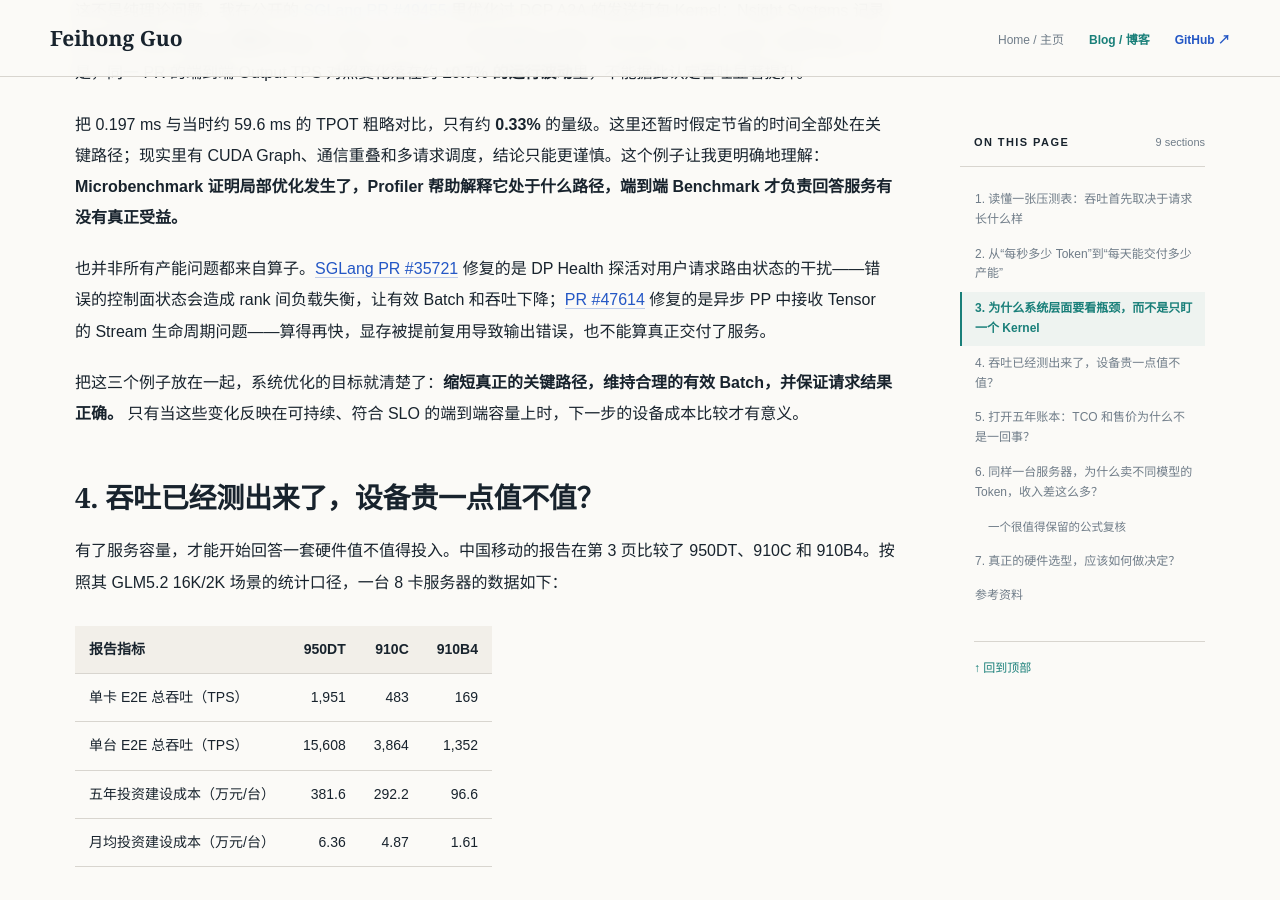
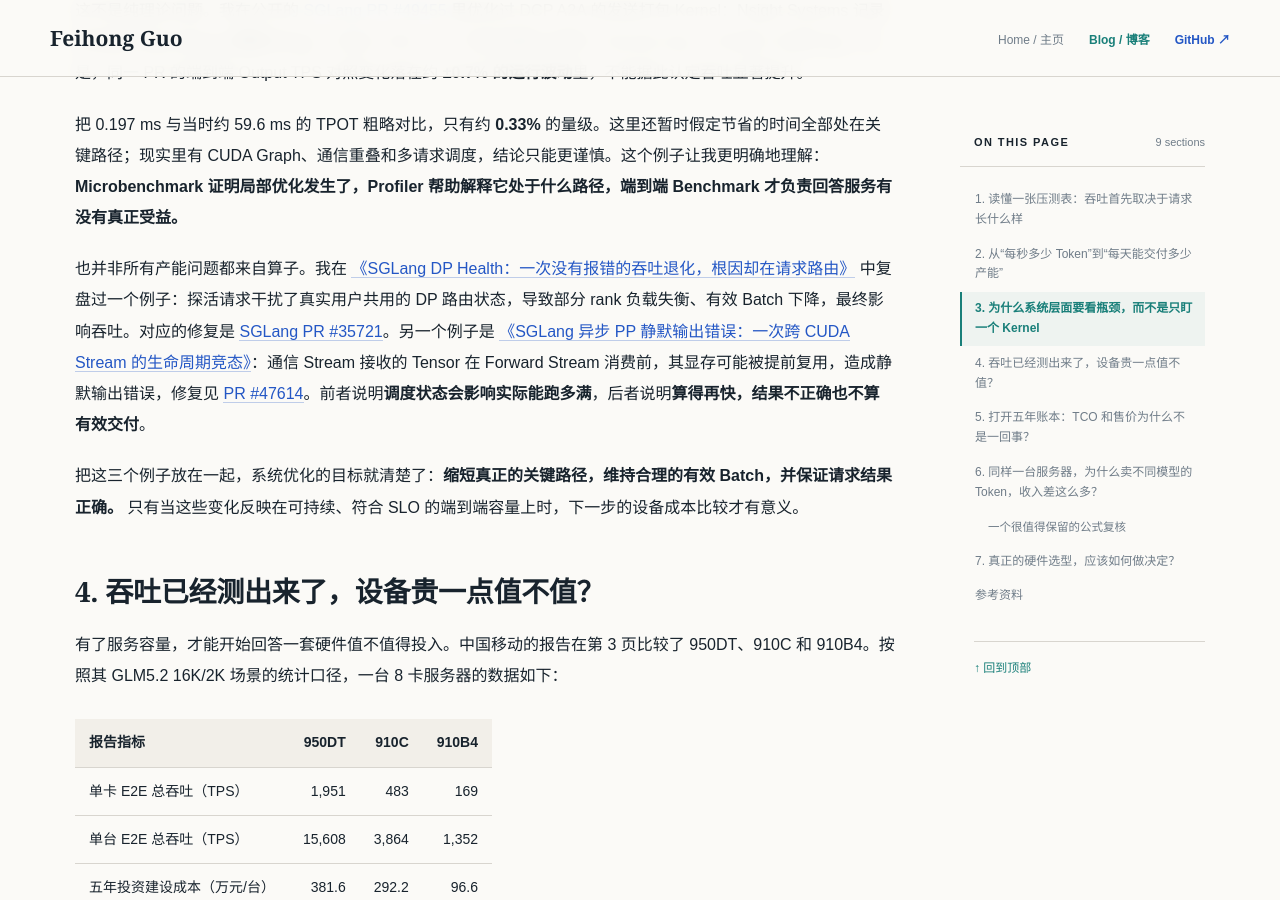
Before and after one commit to Phoenix3334/Phoenix3334.github.io, a Jekyll site: the page built from _posts/2026-11-19-benchmark-capacity-token-cost.md, in a window 1280 px wide and 900 px high, scrolled down 3783 px. Built offline with Jekyll 4.4.1, drawn with Linux system fonts in a browser that asks for light colours.

Commit message:
blog: link existing DP Health and PP Stream postmortems in TCO narrative

```diff
--- a/_posts/2026-11-19-benchmark-capacity-token-cost.md
+++ b/_posts/2026-11-19-benchmark-capacity-token-cost.md
@@ -85,7 +85,7 @@ s：这部分自身的加速倍数
 
 把 0.197 ms 与当时约 59.6 ms 的 TPOT 粗略对比，只有约 **0.33%** 的量级。这里还暂时假定节省的时间全部处在关键路径；现实里有 CUDA Graph、通信重叠和多请求调度，结论只能更谨慎。这个例子让我更明确地理解：**Microbenchmark 证明局部优化发生了，Profiler 帮助解释它处于什么路径，端到端 Benchmark 才负责回答服务有没有真正受益。**
 
-也并非所有产能问题都来自算子。[SGLang PR #35721](https://github.com/sgl-project/sglang/pull/35721) 修复的是 DP Health 探活对用户请求路由状态的干扰——错误的控制面状态会造成 rank 间负载失衡，让有效 Batch 和吞吐下降；[PR #47614](https://github.com/sgl-project/sglang/pull/47614) 修复的是异步 PP 中接收 Tensor 的 Stream 生命周期问题——算得再快，显存被提前复用导致输出错误，也不能算真正交付了服务。
+也并非所有产能问题都来自算子。我在 [《SGLang DP Health：一次没有报错的吞吐退化，根因却在请求路由》](/blog/2026/11/18/dp-health-routing-bug/) 中复盘过一个例子：探活请求干扰了真实用户共用的 DP 路由状态，导致部分 rank 负载失衡、有效 Batch 下降，最终影响吞吐。对应的修复是 [SGLang PR #35721](https://github.com/sgl-project/sglang/pull/35721)。另一个例子是 [《SGLang 异步 PP 静默输出错误：一次跨 CUDA Stream 的生命周期竞态》](/blog/2026/11/18/pp-stream-lifetime-bug/)：通信 Stream 接收的 Tensor 在 Forward Stream 消费前，其显存可能被提前复用，造成静默输出错误，修复见 [PR #47614](https://github.com/sgl-project/sglang/pull/47614)。前者说明**调度状态会影响实际能跑多满**，后者说明**算得再快，结果不正确也不算有效交付**。
 
 把这三个例子放在一起，系统优化的目标就清楚了：**缩短真正的关键路径，维持合理的有效 Batch，并保证请求结果正确。** 只有当这些变化反映在可持续、符合 SLO 的端到端容量上时，下一步的设备成本比较才有意义。
 
```
